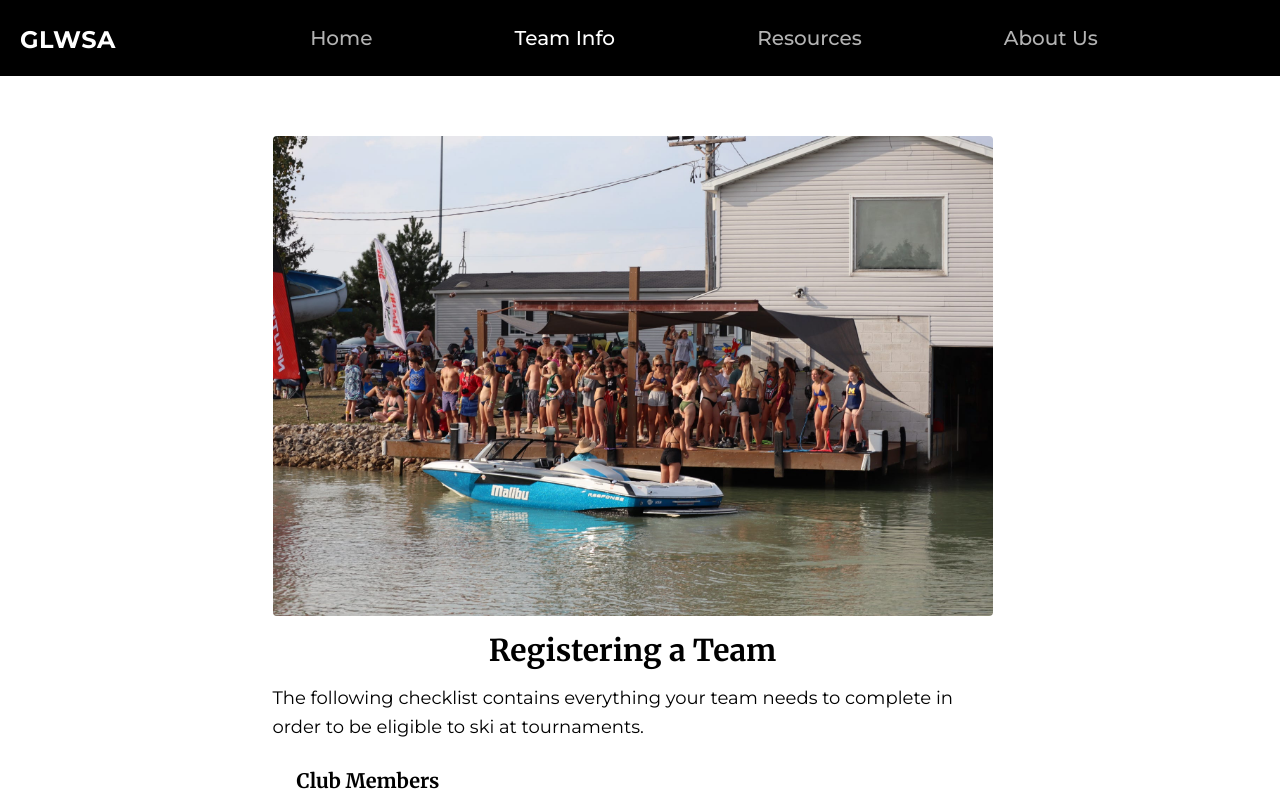
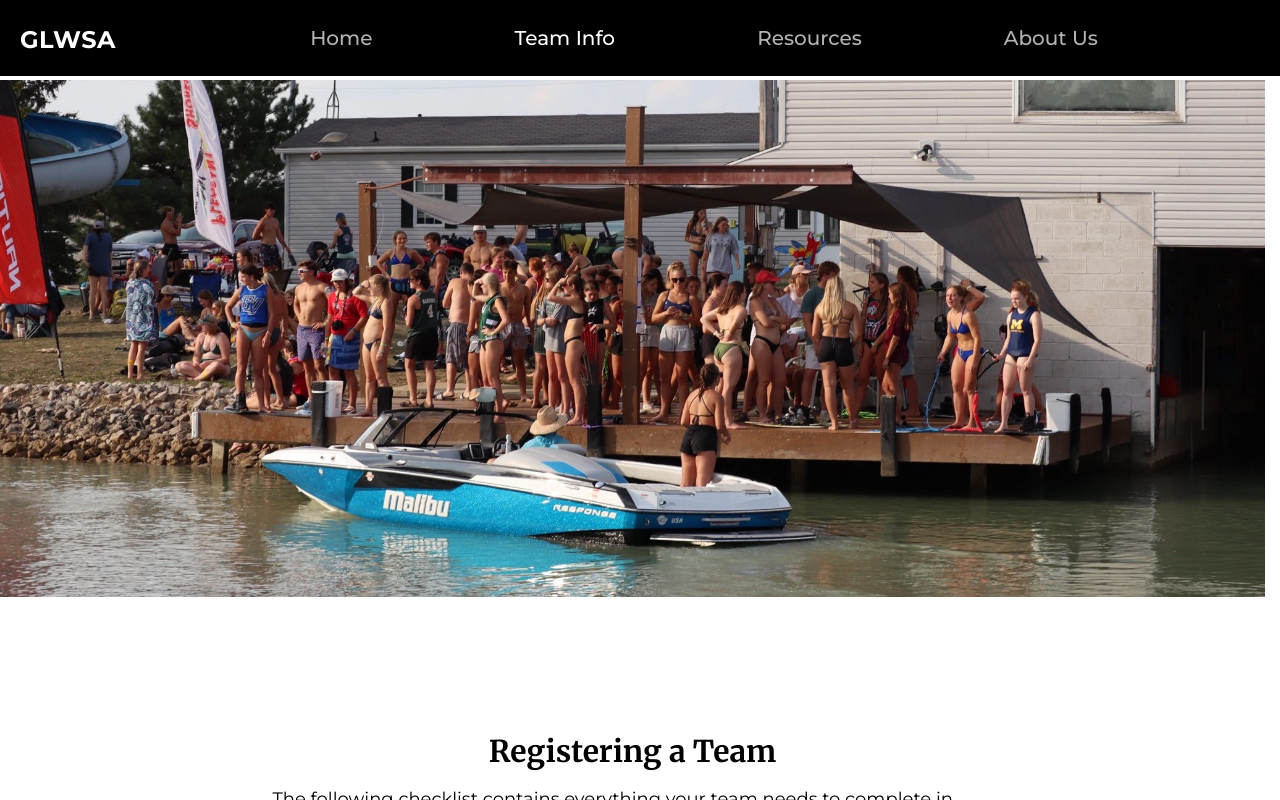
Before and after one commit to artjac19/glcwsa, a React (Vite) app: page / in a window 1280 px wide. Both pictures are taken after a click on the button "Team Info". Shown: the top 800 px of the page. Built offline with nearby package versions, Linux system fonts and the light colour scheme.

Commit message:
Update site

```diff
--- a/src/TeamInfo.tsx
+++ b/src/TeamInfo.tsx
@@ -3,10 +3,10 @@ import FooterNav from "./FooterNav";
 export default function TeamInfo() {
   return (
     <>
+      <img src="/glcwsa/registration-team.jpg" alt="Registering a Team" className="w-full object-cover" />
       <div className="max-w-3xl mx-auto mt-[80px] p-6 bg-white rounded text-lg leading-relaxed ">
         <div id="checklist-section"></div>
         <section className="mt-8">
-          <img src="/registration-team.jpg" alt="Registering a Team" className="w-full h-auto mb-4 rounded" />
           <h2 className="text-3xl text-center font-bold font-merriweather mb-4">Registering a Team</h2>
           <p className="mb-4">The following checklist contains everything your team needs to complete in order to be eligible to ski at tournaments.</p>
           <ul className="list-disc list-inside mb-4 ml-6">
```
Also changed, not shown: public/registration-team.jpg.
